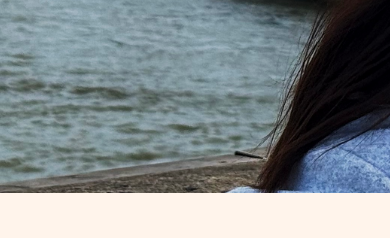
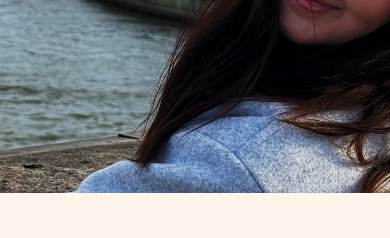
Before and after one commit to rasmussvala/Saga-Portfolio, a plain HTML site: page index.html in a window 390 px wide. Shown: the part 447-685 px from the top of the page. Drawn offline with Linux system fonts and the light colour scheme.

Commit message:
add photo responsiveness

```diff
--- a/index.html
+++ b/index.html
@@ -17,13 +17,19 @@
     <div class="page">
       <header class="hero">
         <div class="hero__image">
-          <img
-            src="images/saga.jpg"
-            alt="Portrait placeholder of Saga Andersson"
-            width="1600"
-            height="900"
-            loading="eager"
-          />
+          <picture>
+            <source
+              srcset="images/saga-mobile.jpg"
+              media="(max-width: 700px)"
+            />
+            <img
+              src="images/saga-desktop.jpg"
+              alt="Portrait of Saga Andersson"
+              width="3024"
+              height="1701"
+              loading="eager"
+            />
+          </picture>
           <div class="hero__overlay">
             <h1 class="hero__name reveal">Saga Andersson</h1>
           </div>
```
Also changed, not shown: images/saga-desktop.jpg (renamed from images/saga.jpg), images/saga-mobile.jpg (added).
